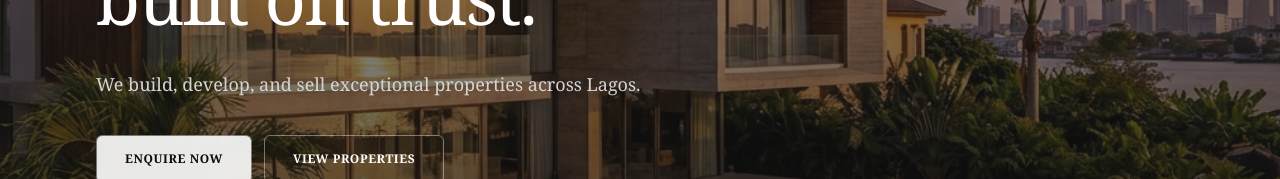
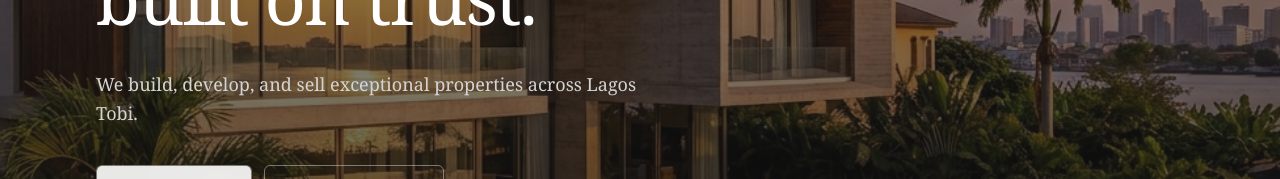
Before and after one commit to Proton-number/constrally, a Next.js app: page / in a window 1280 px wide. Shown: the part 298-477 px from the top of the page. Built offline with nearby package versions, Linux system fonts and the light colour scheme; no server answers; the database is empty.

Commit message:
fix: update Hero component description to include 'Tobi'

```diff
--- a/components/Hero.tsx
+++ b/components/Hero.tsx
@@ -122,7 +122,7 @@ export default function Hero() {
           custom={0.9}
           className="mt-6 max-w-xl font-serif text-base leading-relaxed text-neutral-300 sm:mt-7 sm:text-lg"
         >
-          We build, develop, and sell exceptional properties across Lagos.
+          We build, develop, and sell exceptional properties across Lagos Tobi.
         </motion.p>
 
         <motion.div
```
